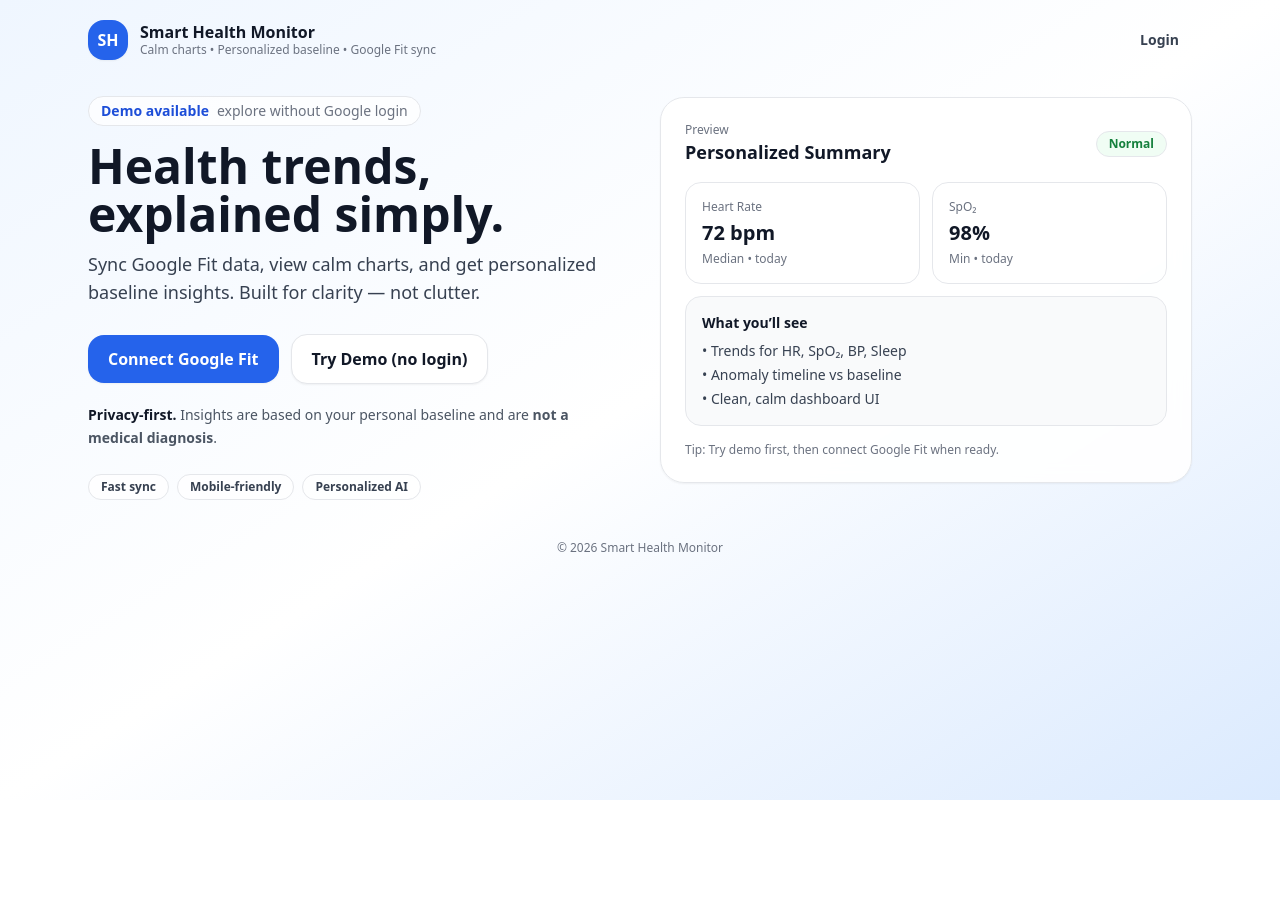
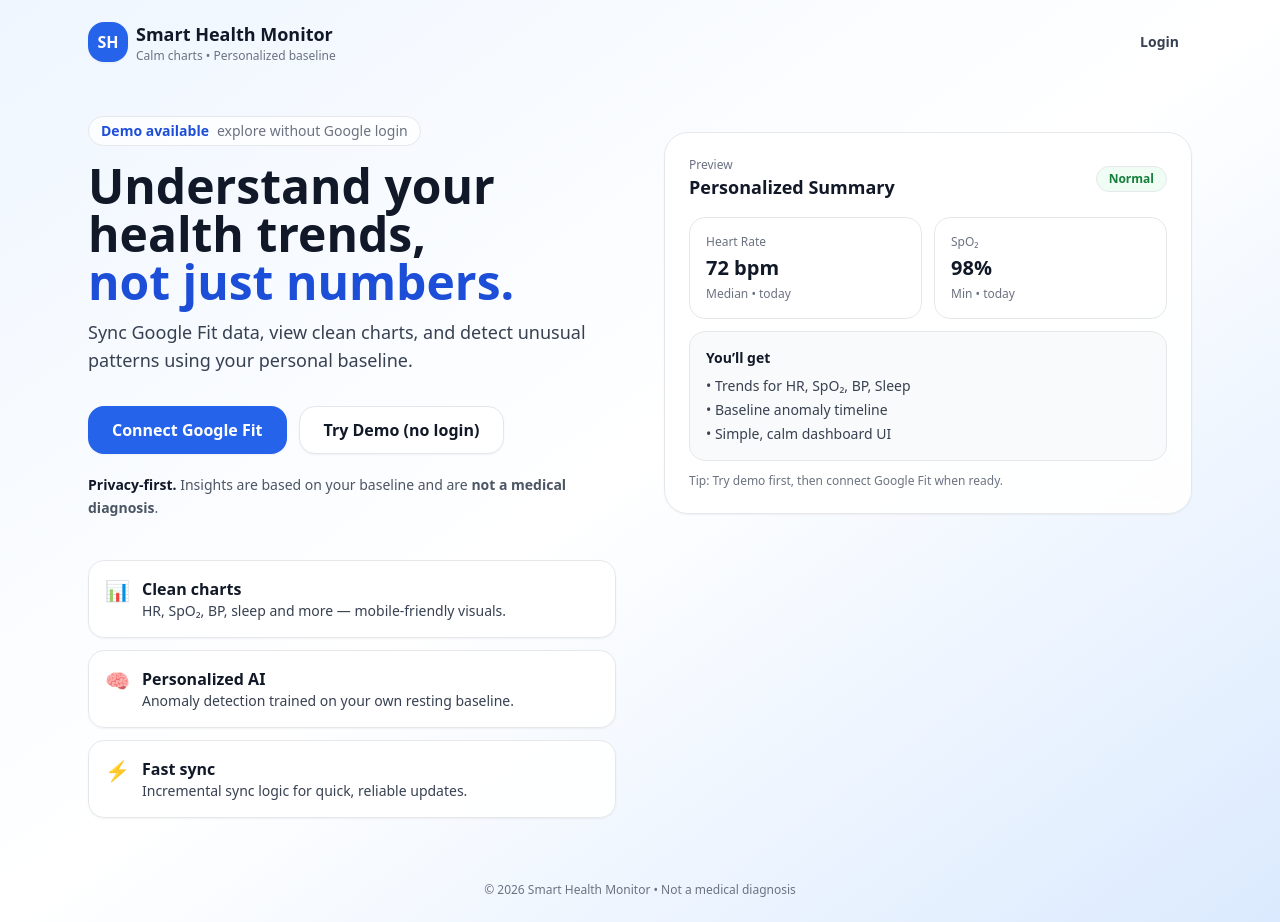
Before and after one commit to tanmayxgusain/Health-Monitor-Web, a React (Create React App) app: page / in a window 1280 px wide. Before the commit the page ends 800 px from the top, so only its background shows below. Built offline with nearby package versions, Linux system fonts and the light colour scheme; no server answers.

Commit message:
fix logout flow and back navigation behavior

```diff
--- a/src/App.js
+++ b/src/App.js
@@ -27,19 +27,13 @@ const App = () => {
 
         {/* Protected Routes */}
 
-        {/* <Route
-          path="/"
-          element={
-            localStorage.getItem("user_email")
-              ? <Navigate to="/dashboard" replace />
-              : <Landing />
-          }
-        /> */}
+
 
         <Route
           path="/"
           element={
-            localStorage.getItem("user_email") || localStorage.getItem("demo_mode") === "true"
+            localStorage.getItem("user_email") &&
+              localStorage.getItem("demo_mode") !== "true"
               ? <Navigate to="/dashboard" replace />
               : <Landing />
           }
--- a/src/pages/Landing.jsx
+++ b/src/pages/Landing.jsx
@@ -6,7 +6,6 @@ import { enterDemoMode, isDemoMode } from "../demo/demoMode";
 const Landing = () => {
   const navigate = useNavigate();
 
-  // ✅ Auto-redirect if already logged in or demo mode is active
   useEffect(() => {
     const email = localStorage.getItem("user_email");
     const demo = isDemoMode();
@@ -14,35 +13,40 @@ const Landing = () => {
   }, [navigate]);
 
   return (
-    <div className="min-h-screen bg-white sm:bg-gradient-to-br sm:from-blue-50 sm:via-white sm:to-blue-100">
+    <div className="min-h-screen bg-gradient-to-br from-blue-50 via-white to-blue-100 flex flex-col">
       {/* Top bar */}
-      <header className="max-w-6xl mx-auto px-4 sm:px-6 py-5 flex items-center justify-between">
-        <div className="flex items-center gap-3">
+      <header className="w-full">
+        <div className="max-w-6xl mx-auto px-4 sm:px-6 pt-5 pb-3 flex items-center justify-between">
+          <div className="flex items-center gap-2">
             <div className="h-10 w-10 rounded-2xl bg-blue-600 text-white flex items-center justify-center font-extrabold shadow-sm">
               SH
             </div>
             <div className="leading-tight">
-            <div className="font-extrabold text-gray-900">Smart Health Monitor</div>
-            <div className="text-xs text-gray-500 hidden sm:block">
-              Calm charts • Personalized baseline • Google Fit sync
+              <div className="text-base sm:text-lg font-extrabold text-gray-900">
+                Smart Health Monitor
+              </div>
+              <div className="text-[11px] sm:text-xs text-gray-500">
+                Calm charts • Personalized baseline
               </div>
             </div>
           </div>
 
           <button
-          className="px-3 py-2 rounded-xl text-sm font-semibold text-gray-700 hover:bg-white/70 border border-transparent hover:border-gray-200 transition"
+            className="h-10 px-3 rounded-xl text-sm font-semibold text-gray-700 hover:bg-white/70 border border-transparent hover:border-gray-200 transition"
             onClick={() => navigate("/login")}
           >
             Login
           </button>
+        </div>
       </header>
 
-      {/* Main */}
-      <main className="max-w-6xl mx-auto px-4 sm:px-6 pb-12">
-        <div className="grid grid-cols-1 lg:grid-cols-2 gap-10 items-center">
-          {/* Left: hero */}
-          <div className="pt-4">
-            <div className="inline-flex items-center gap-2 px-3 py-1 rounded-full border bg-white/80 text-sm text-gray-700">
+      {/* Hero */}
+      <main className="flex-1">
+        <div className="max-w-6xl mx-auto px-4 sm:px-6 pt-4 pb-10">
+          <div className="grid grid-cols-1 lg:grid-cols-2 gap-8 lg:gap-12 items-start">
+            {/* Left */}
+            <div className="pt-2 sm:pt-6">
+              <div className="inline-flex items-center gap-2 px-3 py-1 rounded-full border bg-white/80 text-xs sm:text-sm text-gray-700">
                 <span className="font-semibold text-blue-700">Demo available</span>
                 <span className="text-gray-500 hidden sm:inline">
                   explore without Google login
@@ -50,31 +54,31 @@ const Landing = () => {
               </div>
 
               <h1 className="mt-4 text-3xl sm:text-5xl font-extrabold text-gray-900 leading-tight">
-              Health trends,
-              <br />
-              explained simply.
+                Understand your health trends,
+                <br className="hidden sm:block" />
+                <span className="text-blue-700">not just numbers.</span>
               </h1>
 
               <p className="mt-3 text-base sm:text-lg text-gray-700 max-w-xl">
-              Sync Google Fit data, view calm charts, and get personalized baseline insights.
-              Built for clarity — not clutter.
+                Sync Google Fit data, view clean charts, and detect unusual patterns
+                using your personal baseline.
               </p>
 
-            {/* CTAs */}
-            <div className="mt-7 flex flex-col sm:flex-row gap-3 sm:items-center">
+              {/* Buttons (mobile-first full width) */}
+              <div className="mt-6 sm:mt-8 flex flex-col sm:flex-row gap-3 sm:items-center">
                 <button
-                className="w-full sm:w-auto px-5 py-3 rounded-2xl bg-blue-600 hover:bg-blue-700 text-white font-semibold shadow-sm transition"
                   onClick={() => navigate("/login")}
+                  className="w-full sm:w-auto h-12 px-6 rounded-2xl bg-blue-600 hover:bg-blue-700 text-white font-semibold shadow-sm transition"
                 >
                   Connect Google Fit
                 </button>
 
                 <button
-                className="w-full sm:w-auto px-5 py-3 rounded-2xl border bg-white hover:bg-gray-50 text-gray-900 font-semibold shadow-sm transition"
                   onClick={() => {
                     enterDemoMode();
                     navigate("/dashboard", { replace: true });
                   }}
+                  className="w-full sm:w-auto h-12 px-6 rounded-2xl border bg-white hover:bg-gray-50 text-gray-900 font-semibold shadow-sm transition"
                 >
                   Try Demo (no login)
                 </button>
@@ -82,25 +86,46 @@ const Landing = () => {
 
               <div className="mt-5 text-sm text-gray-600 leading-relaxed">
                 <span className="font-semibold text-gray-900">Privacy-first.</span>{" "}
-              Insights are based on your personal baseline and are{" "}
+                Insights are based on your baseline and are{" "}
                 <span className="font-semibold">not a medical diagnosis</span>.
               </div>
 
-            {/* Tiny proof points */}
-            <div className="mt-6 flex flex-wrap gap-2">
-              {["Fast sync", "Mobile-friendly", "Personalized AI"].map((t) => (
-                <span
-                  key={t}
-                  className="px-3 py-1 rounded-full border bg-white/80 text-xs font-semibold text-gray-700"
-                >
-                  {t}
-                </span>
-              ))}
+              {/* Mobile-friendly feature rows */}
+              <div className="mt-8 sm:mt-10 space-y-3">
+                <div className="bg-white/90 backdrop-blur rounded-2xl border shadow-sm p-4 flex gap-3">
+                  <div className="text-xl">📊</div>
+                  <div>
+                    <div className="font-bold text-gray-900">Clean charts</div>
+                    <div className="text-sm text-gray-700">
+                      HR, SpO₂, BP, sleep and more — mobile-friendly visuals.
+                    </div>
                   </div>
                 </div>
 
-          {/* Right: minimal preview */}
-          <div className="bg-white/90 backdrop-blur rounded-3xl border shadow-sm p-5 sm:p-6">
+                <div className="bg-white/90 backdrop-blur rounded-2xl border shadow-sm p-4 flex gap-3">
+                  <div className="text-xl">🧠</div>
+                  <div>
+                    <div className="font-bold text-gray-900">Personalized AI</div>
+                    <div className="text-sm text-gray-700">
+                      Anomaly detection trained on your own resting baseline.
+                    </div>
+                  </div>
+                </div>
+
+                <div className="bg-white/90 backdrop-blur rounded-2xl border shadow-sm p-4 flex gap-3">
+                  <div className="text-xl">⚡</div>
+                  <div>
+                    <div className="font-bold text-gray-900">Fast sync</div>
+                    <div className="text-sm text-gray-700">
+                      Incremental sync logic for quick, reliable updates.
+                    </div>
+                  </div>
+                </div>
+              </div>
+            </div>
+
+            {/* Right (preview) */}
+            <div className="bg-white/90 backdrop-blur rounded-3xl border shadow-sm p-5 sm:p-6 mt-2 lg:mt-10">
               <div className="flex items-center justify-between">
                 <div>
                   <div className="text-xs text-gray-500">Preview</div>
@@ -127,24 +152,26 @@ const Landing = () => {
               </div>
 
               <div className="mt-3 rounded-2xl border bg-gray-50 p-4">
-              <div className="text-sm font-semibold text-gray-900">What you’ll see</div>
+                <div className="text-sm font-semibold text-gray-900">You’ll get</div>
                 <ul className="mt-2 space-y-1 text-sm text-gray-700">
                   <li>• Trends for HR, SpO₂, BP, Sleep</li>
-                <li>• Anomaly timeline vs baseline</li>
-                <li>• Clean, calm dashboard UI</li>
+                  <li>• Baseline anomaly timeline</li>
+                  <li>• Simple, calm dashboard UI</li>
                 </ul>
               </div>
 
-            <div className="mt-4 text-xs text-gray-500">
+              <div className="mt-3 text-xs text-gray-500">
                 Tip: Try demo first, then connect Google Fit when ready.
               </div>
             </div>
           </div>
+        </div>
+      </main>
 
-        <footer className="mt-10 text-center text-xs text-gray-500">
-          © 2026 Smart Health Monitor
+      {/* Footer */}
+      <footer className="text-center text-[11px] sm:text-xs text-gray-500 py-6 px-4">
+        © 2026 Smart Health Monitor • Not a medical diagnosis
       </footer>
-      </main>
     </div>
   );
 };
--- a/src/pages/Login.jsx
+++ b/src/pages/Login.jsx
@@ -2,7 +2,8 @@
 import React, { useEffect, useState } from "react";
 import { useNavigate } from "react-router-dom";
 import LoginButton from "../components/LoginButton";
-import { enterDemoMode } from "../demo/demoMode";
+import { isDemoMode } from "../demo/demoMode";
+
 function Login() {
   const navigate = useNavigate();
   const [connecting, setConnecting] = useState(false);
@@ -10,14 +11,15 @@ function Login() {
 
   useEffect(() => {
     const email = localStorage.getItem("user_email");
-    if (email) {
+    const demo = isDemoMode();
+
+    if (demo || email) {
       navigate("/dashboard", { replace: true });
     }
   }, [navigate]);
 
   return (
     <div className="min-h-screen bg-white sm:bg-gradient-to-br sm:from-blue-50 sm:via-white sm:to-blue-100 relative">
-
       {connecting ? (
         <div className="fixed inset-0 z-50 bg-white/80 backdrop-blur-sm flex items-center justify-center px-6">
           <div className="w-full max-w-sm rounded-3xl border bg-white shadow-sm p-6 text-center">
@@ -144,21 +146,6 @@ function Login() {
             {/* Login button */}
             <div className="mt-6 flex justify-center">
               <LoginButton onStart={() => setConnecting(true)} />
-
-            </div>
-
-            <div className="mt-3 flex justify-center">
-              <button
-                type="button"
-                disabled={connecting}
-                onClick={() => {
-                  enterDemoMode();
-                  navigate("/dashboard", { replace: true });
-                }}
-                className="w-full max-w-xs rounded-2xl border bg-white hover:bg-gray-50 px-4 py-3 text-sm font-semibold text-gray-900"
-              >
-                Try Demo (no login)
-              </button>
             </div>
 
             {/* Mobile expandable details */}
--- a/src/pages/Logout.jsx
+++ b/src/pages/Logout.jsx
@@ -1,12 +1,22 @@
-import { useEffect } from 'react';
-import { useNavigate } from 'react-router-dom';
+// src/pages/Logout.jsx
+
+import { useEffect } from "react";
+import { useNavigate } from "react-router-dom";
+import { exitDemoMode } from "../demo/demoMode";
 
 const Logout = () => {
   const navigate = useNavigate();
 
   useEffect(() => {
+
     localStorage.removeItem("user_email");
-    navigate('/login');
+    localStorage.removeItem("last_synced_at");
+
+
+    exitDemoMode?.();
+
+
+    navigate("/", { replace: true });
   }, [navigate]);
 
   return null;
```
Lines whose indentation alone changed are shown as unchanged.
